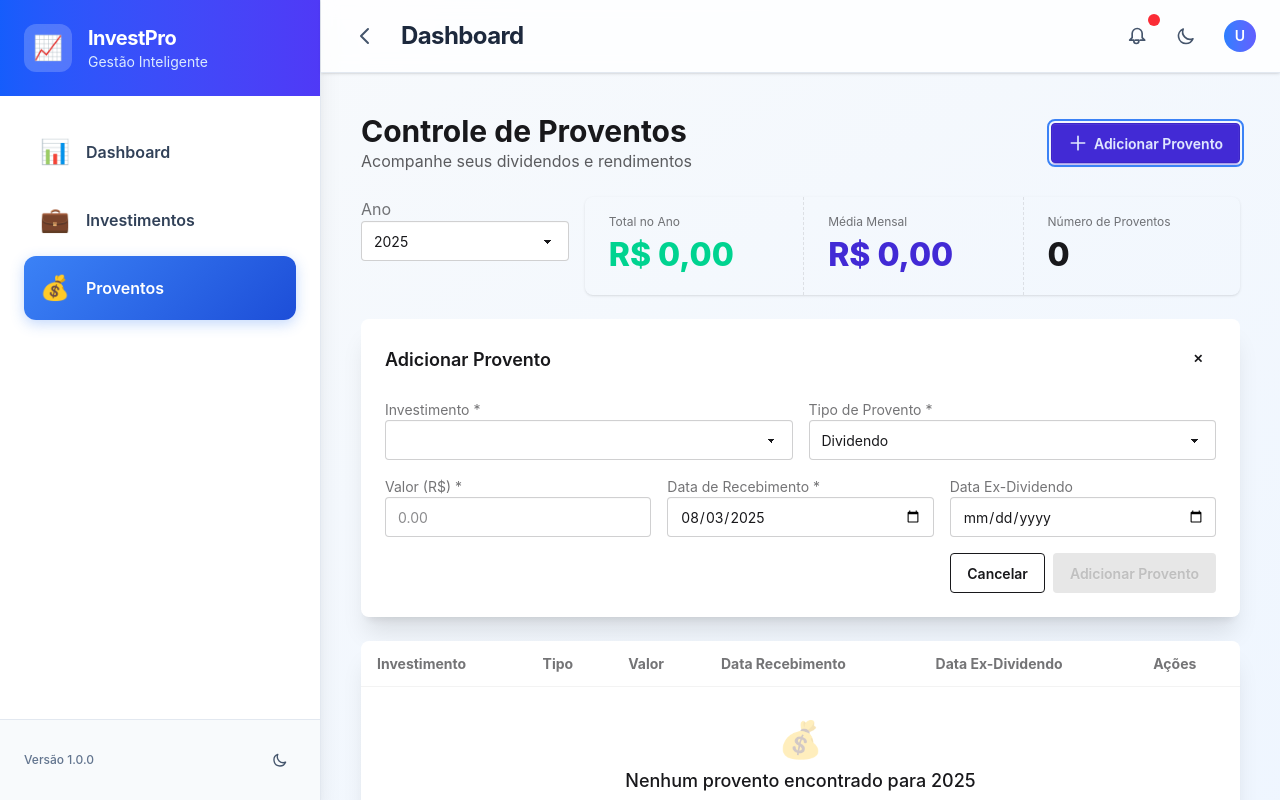
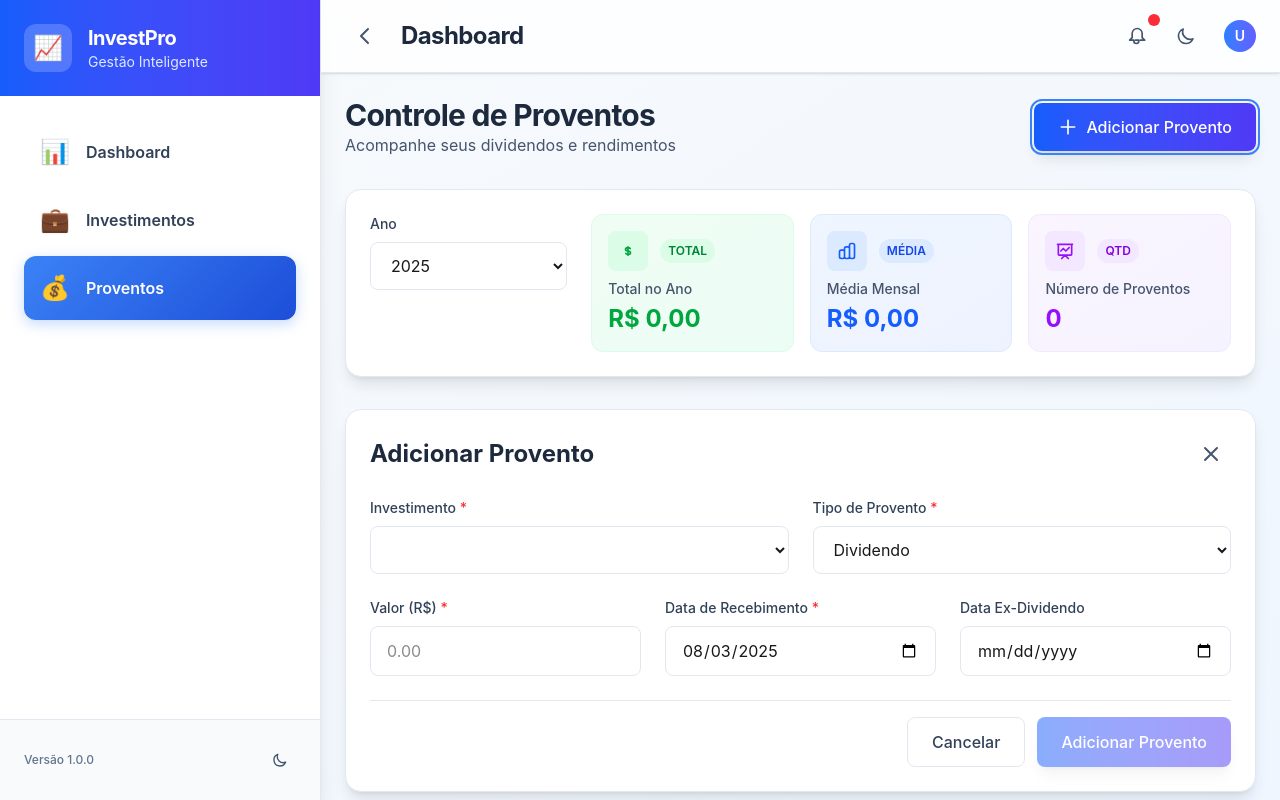
Before and after one commit to wandealves/gestao-investimento-ui, an Angular app: page /dividends in a window 1280 px wide. Both pictures are taken after a click on the button "Adicionar Provento". Built offline with nearby package versions, Linux system fonts and the light colour scheme.

Commit message:
feat: ajuste menu

```diff
--- a/src/app/components/dividend-tracking/dividend-tracking.component.html
+++ b/src/app/components/dividend-tracking/dividend-tracking.component.html
@@ -1,11 +1,14 @@
-<div class="container mx-auto p-4 space-y-6">
+<div class="space-y-8">
   <!-- Header -->
   <div class="flex flex-col sm:flex-row justify-between items-start sm:items-center gap-4">
     <div>
-      <h1 class="text-3xl font-bold">Controle de Proventos</h1>
-      <p class="text-base-content/70">Acompanhe seus dividendos e rendimentos</p>
+      <h1 class="text-3xl font-bold text-slate-800 tracking-tight">Controle de Proventos</h1>
+      <p class="text-slate-600">Acompanhe seus dividendos e rendimentos</p>
     </div>
-    <button class="btn btn-primary" (click)="onShowForm()">
+    <button
+      class="px-6 py-3 bg-gradient-to-r from-blue-600 to-indigo-600 text-white rounded-lg hover:from-blue-700 hover:to-indigo-700 transition-all duration-200 font-medium shadow-lg flex items-center gap-2"
+      (click)="onShowForm()"
+    >
       <svg class="w-5 h-5" fill="none" stroke="currentColor" viewBox="0 0 24 24">
         <path stroke-linecap="round" stroke-linejoin="round" stroke-width="2" d="M12 4v16m8-8H4"></path>
       </svg>
@@ -14,13 +17,12 @@
   </div>
 
   <!-- Year Filter and Summary -->
-  <div class="grid grid-cols-1 lg:grid-cols-4 gap-4">
-    <div class="form-control">
-      <label class="label">
-        <span class="label-text">Ano</span>
-      </label>
+  <div class="bg-white rounded-2xl p-6 shadow-lg border border-slate-200">
+    <div class="grid grid-cols-1 lg:grid-cols-4 gap-6">
+      <div>
+        <label class="block text-sm font-medium text-slate-700 mb-2">Ano</label>
         <select
-        class="select select-bordered"
+          class="w-full px-4 py-3 border border-slate-200 rounded-lg focus:ring-2 focus:ring-blue-500 focus:border-transparent outline-none transition-all duration-200 bg-white"
           [value]="selectedYear()"
           (change)="onYearChange($event)"
         >
@@ -30,42 +32,76 @@
         </select>
       </div>
 
-    <div class="stats shadow col-span-3">
-      <div class="stat">
-        <div class="stat-title">Total no Ano</div>
-        <div class="stat-value text-success">{{ formatCurrency(yearlyTotal()) }}</div>
+      <div class="lg:col-span-3 grid grid-cols-1 md:grid-cols-3 gap-4">
+        <div class="bg-gradient-to-br from-green-50 to-emerald-50 rounded-xl p-4 border border-green-100">
+          <div class="flex items-center gap-3 mb-2">
+            <div class="w-10 h-10 bg-green-100 rounded-lg flex items-center justify-center">
+              <svg class="w-5 h-5 text-green-600" fill="none" stroke="currentColor" viewBox="0 0 24 24">
+                <path stroke-linecap="round" stroke-linejoin="round" stroke-width="2" d="M12 8c-1.657 0-3 .895-3 2s1.343 2 3 2 3 .895 3 2-1.343 2-3 2m0-8c1.11 0 2.08.402 2.599 1M12 8V7m0 1v8m0 0v1m0-1c-1.11 0-2.08-.402-2.599-1"></path>
+              </svg>
             </div>
-      <div class="stat">
-        <div class="stat-title">Média Mensal</div>
-        <div class="stat-value text-primary">{{ formatCurrency(averageMonthly()) }}</div>
+            <span class="text-xs font-semibold text-green-700 bg-green-100 px-2 py-1 rounded-full">TOTAL</span>
           </div>
-      <div class="stat">
-        <div class="stat-title">Número de Proventos</div>
-        <div class="stat-value">{{ filteredDividends().length }}</div>
+          <h3 class="text-sm font-medium text-slate-600 mb-1">Total no Ano</h3>
+          <p class="text-2xl font-bold text-green-600">{{ formatCurrency(yearlyTotal()) }}</p>
+        </div>
+
+        <div class="bg-gradient-to-br from-blue-50 to-indigo-50 rounded-xl p-4 border border-blue-100">
+          <div class="flex items-center gap-3 mb-2">
+            <div class="w-10 h-10 bg-blue-100 rounded-lg flex items-center justify-center">
+              <svg class="w-5 h-5 text-blue-600" fill="none" stroke="currentColor" viewBox="0 0 24 24">
+                <path stroke-linecap="round" stroke-linejoin="round" stroke-width="2" d="M9 19v-6a2 2 0 00-2-2H5a2 2 0 00-2 2v6a2 2 0 002 2h2a2 2 0 002-2zm0 0V9a2 2 0 012-2h2a2 2 0 012 2v10m-6 0a2 2 0 002 2h2a2 2 0 002-2m0 0V5a2 2 0 012-2h2a2 2 0 012 2v14a2 2 0 01-2 2h-2a2 2 0 01-2-2z"></path>
+              </svg>
+            </div>
+            <span class="text-xs font-semibold text-blue-700 bg-blue-100 px-2 py-1 rounded-full">MÉDIA</span>
+          </div>
+          <h3 class="text-sm font-medium text-slate-600 mb-1">Média Mensal</h3>
+          <p class="text-2xl font-bold text-blue-600">{{ formatCurrency(averageMonthly()) }}</p>
+        </div>
+
+        <div class="bg-gradient-to-br from-purple-50 to-violet-50 rounded-xl p-4 border border-purple-100">
+          <div class="flex items-center gap-3 mb-2">
+            <div class="w-10 h-10 bg-purple-100 rounded-lg flex items-center justify-center">
+              <svg class="w-5 h-5 text-purple-600" fill="none" stroke="currentColor" viewBox="0 0 24 24">
+                <path stroke-linecap="round" stroke-linejoin="round" stroke-width="2" d="M7 12l3-3 3 3 4-4M8 21l4-4 4 4M3 4h18M4 4h16v12a1 1 0 01-1 1H5a1 1 0 01-1-1V4z"></path>
+              </svg>
+            </div>
+            <span class="text-xs font-semibold text-purple-700 bg-purple-100 px-2 py-1 rounded-full">QTD</span>
+          </div>
+          <h3 class="text-sm font-medium text-slate-600 mb-1">Número de Proventos</h3>
+          <p class="text-2xl font-bold text-purple-600">{{ filteredDividends().length }}</p>
+        </div>
       </div>
     </div>
   </div>
 
   <!-- Add Dividend Form -->
   @if (showForm()) {
-    <div class="card bg-base-100 shadow-xl">
-      <div class="card-body">
-        <div class="flex justify-between items-center mb-4">
-          <h2 class="card-title">Adicionar Provento</h2>
-          <button class="btn btn-sm btn-ghost" (click)="onHideForm()">✕</button>
+    <div class="bg-white rounded-2xl p-6 shadow-lg border border-slate-200">
+      <div class="flex justify-between items-center mb-6">
+        <h2 class="text-2xl font-bold text-slate-800">Adicionar Provento</h2>
+        <button
+          class="p-2 rounded-lg hover:bg-slate-100 transition-colors duration-200"
+          (click)="onHideForm()"
+        >
+          <svg class="w-6 h-6 text-slate-600" fill="none" stroke="currentColor" viewBox="0 0 24 24">
+            <path stroke-linecap="round" stroke-linejoin="round" stroke-width="2" d="M6 18L18 6M6 6l12 12"></path>
+          </svg>
+        </button>
       </div>
 
-        <form [formGroup]="dividendForm" (ngSubmit)="onSubmit()" class="space-y-4">
-          <div class="grid grid-cols-1 md:grid-cols-2 gap-4">
+      <form [formGroup]="dividendForm" (ngSubmit)="onSubmit()" class="space-y-6">
+        <div class="grid grid-cols-1 md:grid-cols-2 gap-6">
           <!-- Investment -->
-            <div class="form-control w-full">
-              <label class="label">
-                <span class="label-text">Investimento *</span>
+          <div>
+            <label class="block text-sm font-medium text-slate-700 mb-2">
+              Investimento <span class="text-red-500">*</span>
             </label>
             <select
               formControlName="investmentId"
-                class="select select-bordered w-full"
-                [class.select-error]="getFieldError('investmentId')"
+              class="w-full px-4 py-3 border rounded-lg focus:ring-2 focus:ring-blue-500 focus:border-transparent outline-none transition-all duration-200 bg-white"
+              [class.border-red-300]="getFieldError('investmentId')"
+              [class.border-slate-200]="!getFieldError('investmentId')"
             >
               <option value="">Selecione o investimento</option>
               @for (investment of investments(); track investment.id) {
@@ -73,20 +109,18 @@
               }
             </select>
             @if (getFieldError('investmentId')) {
-                <label class="label">
-                  <span class="label-text-alt text-error">{{ getFieldError('investmentId') }}</span>
-                </label>
+              <p class="mt-1 text-sm text-red-600">{{ getFieldError('investmentId') }}</p>
             }
           </div>
 
           <!-- Dividend Type -->
-            <div class="form-control w-full">
-              <label class="label">
-                <span class="label-text">Tipo de Provento *</span>
+          <div>
+            <label class="block text-sm font-medium text-slate-700 mb-2">
+              Tipo de Provento <span class="text-red-500">*</span>
             </label>
             <select
               formControlName="type"
-                class="select select-bordered w-full"
+              class="w-full px-4 py-3 border border-slate-200 rounded-lg focus:ring-2 focus:ring-blue-500 focus:border-transparent outline-none transition-all duration-200 bg-white"
             >
               @for (type of dividendTypes; track type) {
                 <option [value]="type">{{ getDividendTypeLabel(type) }}</option>
@@ -95,11 +129,11 @@
           </div>
         </div>
 
-          <div class="grid grid-cols-1 md:grid-cols-3 gap-4">
+        <div class="grid grid-cols-1 md:grid-cols-3 gap-6">
           <!-- Amount -->
-            <div class="form-control w-full">
-              <label class="label">
-                <span class="label-text">Valor (R$) *</span>
+          <div>
+            <label class="block text-sm font-medium text-slate-700 mb-2">
+              Valor (R$) <span class="text-red-500">*</span>
             </label>
             <input
               type="number"
@@ -107,124 +141,162 @@
               step="0.01"
               min="0"
               placeholder="0.00"
-                class="input input-bordered w-full"
-                [class.input-error]="getFieldError('amount')"
+              class="w-full px-4 py-3 border rounded-lg focus:ring-2 focus:ring-blue-500 focus:border-transparent outline-none transition-all duration-200"
+              [class.border-red-300]="getFieldError('amount')"
+              [class.border-slate-200]="!getFieldError('amount')"
             />
             @if (getFieldError('amount')) {
-                <label class="label">
-                  <span class="label-text-alt text-error">{{ getFieldError('amount') }}</span>
-                </label>
+              <p class="mt-1 text-sm text-red-600">{{ getFieldError('amount') }}</p>
             }
           </div>
 
           <!-- Received Date -->
-            <div class="form-control w-full">
-              <label class="label">
-                <span class="label-text">Data de Recebimento *</span>
+          <div>
+            <label class="block text-sm font-medium text-slate-700 mb-2">
+              Data de Recebimento <span class="text-red-500">*</span>
             </label>
             <input
               type="date"
               formControlName="receivedDate"
-                class="input input-bordered w-full"
-                [class.input-error]="getFieldError('receivedDate')"
+              class="w-full px-4 py-3 border rounded-lg focus:ring-2 focus:ring-blue-500 focus:border-transparent outline-none transition-all duration-200"
+              [class.border-red-300]="getFieldError('receivedDate')"
+              [class.border-slate-200]="!getFieldError('receivedDate')"
             />
             @if (getFieldError('receivedDate')) {
-                <label class="label">
-                  <span class="label-text-alt text-error">{{ getFieldError('receivedDate') }}</span>
-                </label>
+              <p class="mt-1 text-sm text-red-600">{{ getFieldError('receivedDate') }}</p>
             }
           </div>
 
           <!-- Ex-Dividend Date -->
-            <div class="form-control w-full">
-              <label class="label">
-                <span class="label-text">Data Ex-Dividendo</span>
+          <div>
+            <label class="block text-sm font-medium text-slate-700 mb-2">
+              Data Ex-Dividendo
             </label>
             <input
               type="date"
               formControlName="exDividendDate"
-                class="input input-bordered w-full"
+              class="w-full px-4 py-3 border border-slate-200 rounded-lg focus:ring-2 focus:ring-blue-500 focus:border-transparent outline-none transition-all duration-200"
             />
           </div>
         </div>
 
         <!-- Action Buttons -->
-          <div class="flex justify-end gap-2">
-            <button type="button" class="btn btn-outline" (click)="onHideForm()">
+        <div class="flex justify-end gap-3 pt-4 border-t border-slate-200">
+          <button
+            type="button"
+            class="px-6 py-3 border border-slate-200 text-slate-700 rounded-lg hover:bg-slate-50 transition-colors duration-200 font-medium"
+            (click)="onHideForm()"
+          >
             Cancelar
           </button>
-            <button type="submit" class="btn btn-primary" [disabled]="dividendForm.invalid || isLoading()">
+          <button
+            type="submit"
+            class="px-6 py-3 bg-gradient-to-r from-blue-600 to-indigo-600 text-white rounded-lg hover:from-blue-700 hover:to-indigo-700 transition-all duration-200 font-medium shadow-lg flex items-center gap-2 disabled:opacity-50 disabled:cursor-not-allowed"
+            [disabled]="dividendForm.invalid || isLoading()"
+          >
             @if (isLoading()) {
-                <span class="loading loading-spinner loading-sm"></span>
+              <svg class="animate-spin -ml-1 mr-2 h-4 w-4 text-white" xmlns="http://www.w3.org/2000/svg" fill="none" viewBox="0 0 24 24">
+                <circle class="opacity-25" cx="12" cy="12" r="10" stroke="currentColor" stroke-width="4"></circle>
+                <path class="opacity-75" fill="currentColor" d="M4 12a8 8 0 018-8V0C5.373 0 0 5.373 0 12h4zm2 5.291A7.962 7.962 0 014 12H0c0 3.042 1.135 5.824 3 7.938l3-2.647z"></path>
+              </svg>
             }
             Adicionar Provento
           </button>
         </div>
       </form>
     </div>
-    </div>
   }
 
   <!-- Dividends by Type -->
   @if (dividendsByType().length > 0) {
-    <div class="card bg-base-100 shadow-xl">
-      <div class="card-body">
-        <h2 class="card-title">Proventos por Tipo - {{ selectedYear() }}</h2>
+    <div class="bg-white rounded-2xl p-6 shadow-lg border border-slate-200">
+      <div class="flex items-center gap-3 mb-6">
+        <div class="w-10 h-10 bg-orange-100 rounded-lg flex items-center justify-center">
+          <svg class="w-5 h-5 text-orange-600" fill="none" stroke="currentColor" viewBox="0 0 24 24">
+            <path stroke-linecap="round" stroke-linejoin="round" stroke-width="2" d="M11 3.055A9.001 9.001 0 1020.945 13H11V3.055z"></path>
+            <path stroke-linecap="round" stroke-linejoin="round" stroke-width="2" d="M20.488 9H15V3.512A9.025 9.025 0 0120.488 9z"></path>
+          </svg>
+        </div>
+        <h2 class="text-xl font-bold text-slate-800">Proventos por Tipo - {{ selectedYear() }}</h2>
+      </div>
       <div class="grid grid-cols-1 md:grid-cols-2 lg:grid-cols-4 gap-4">
         @for (item of dividendsByType(); track item.type) {
-            <div class="stat bg-base-200 rounded-lg">
-              <div class="stat-title">{{ getDividendTypeLabel(item.type) }}</div>
-              <div class="stat-value text-success text-lg">{{ formatCurrency(item.amount) }}</div>
+          <div class="bg-gradient-to-br from-slate-50 to-gray-50 rounded-xl p-4 border border-slate-100">
+            <div class="flex items-center gap-3 mb-2">
+              <div class="w-8 h-8 bg-slate-100 rounded-lg flex items-center justify-center">
+                <svg class="w-4 h-4 text-slate-600" fill="none" stroke="currentColor" viewBox="0 0 24 24">
+                  <path stroke-linecap="round" stroke-linejoin="round" stroke-width="2" d="M12 8c-1.657 0-3 .895-3 2s1.343 2 3 2 3 .895 3 2-1.343 2-3 2m0-8c1.11 0 2.08.402 2.599 1M12 8V7m0 1v8m0 0v1m0-1c-1.11 0-2.08-.402-2.599-1"></path>
+                </svg>
+              </div>
+              <span class="text-xs font-semibold text-slate-500 bg-slate-100 px-2 py-1 rounded-full">{{ getDividendTypeLabel(item.type).toUpperCase() }}</span>
+            </div>
+            <h3 class="text-sm font-medium text-slate-600 mb-1">{{ getDividendTypeLabel(item.type) }}</h3>
+            <p class="text-xl font-bold text-green-600">{{ formatCurrency(item.amount) }}</p>
           </div>
         }
-        </div>
       </div>
     </div>
   }
 
   <!-- Dividends List -->
-  <div class="card bg-base-100 shadow-xl">
-    <div class="card-body p-0">
+  <div class="bg-white rounded-2xl shadow-lg border border-slate-200 overflow-hidden">
+    <div class="px-6 py-4 border-b border-slate-200">
+      <div class="flex items-center gap-3">
+        <div class="w-10 h-10 bg-green-100 rounded-lg flex items-center justify-center">
+          <svg class="w-5 h-5 text-green-600" fill="none" stroke="currentColor" viewBox="0 0 24 24">
+            <path stroke-linecap="round" stroke-linejoin="round" stroke-width="2" d="M9 5H7a2 2 0 00-2 2v10a2 2 0 002 2h8a2 2 0 002-2V7a2 2 0 00-2-2h-2M9 5a2 2 0 002 2h2a2 2 0 002-2M9 5a2 2 0 012-2h2a2 2 0 012 2"></path>
+          </svg>
+        </div>
+        <h2 class="text-xl font-bold text-slate-800">Lista de Proventos</h2>
+      </div>
+    </div>
     <div class="overflow-x-auto">
-        <table class="table table-zebra">
-          <thead>
+      <table class="w-full">
+        <thead class="bg-slate-50 border-b border-slate-200">
           <tr>
-              <th>Investimento</th>
-              <th>Tipo</th>
-              <th>Valor</th>
-              <th>Data Recebimento</th>
-              <th>Data Ex-Dividendo</th>
-              <th>Ações</th>
+            <th class="px-6 py-4 text-left text-sm font-semibold text-slate-700">Investimento</th>
+            <th class="px-6 py-4 text-left text-sm font-semibold text-slate-700">Tipo</th>
+            <th class="px-6 py-4 text-right text-sm font-semibold text-slate-700">Valor</th>
+            <th class="px-6 py-4 text-left text-sm font-semibold text-slate-700">Data Recebimento</th>
+            <th class="px-6 py-4 text-left text-sm font-semibold text-slate-700">Data Ex-Dividendo</th>
+            <th class="px-6 py-4 text-center text-sm font-semibold text-slate-700">Ações</th>
           </tr>
         </thead>
-          <tbody>
+        <tbody class="divide-y divide-slate-200">
           @for (dividend of filteredDividends(); track dividend.id) {
-              <tr class="hover">
-                <td>
+            <tr class="hover:bg-slate-50 transition-colors duration-200">
+              <td class="px-6 py-4">
                 @if (getInvestmentById(dividend.investmentId); as investment) {
+                  <div class="flex items-center gap-3">
+                    <div class="w-10 h-10 bg-slate-100 rounded-lg flex items-center justify-center text-slate-600 font-semibold text-sm">
+                      {{ investment.ticker.substring(0, 2) }}
+                    </div>
                     <div>
-                      <div class="font-semibold">{{ investment.name }}</div>
-                      <div class="text-sm opacity-70">{{ investment.ticker }}</div>
+                      <div class="font-semibold text-slate-800">{{ investment.name }}</div>
+                      <div class="text-sm text-slate-500">{{ investment.ticker }}</div>
+                    </div>
                   </div>
                 } @else {
-                    <span class="text-error">Investimento não encontrado</span>
+                  <span class="text-red-600 font-medium">Investimento não encontrado</span>
                 }
               </td>
-                <td>
-                  <div class="badge badge-outline">{{ getDividendTypeLabel(dividend.type) }}</div>
+              <td class="px-6 py-4">
+                <span class="inline-flex px-2 py-1 text-xs font-semibold rounded-full bg-blue-100 text-blue-800">
+                  {{ getDividendTypeLabel(dividend.type) }}
+                </span>
               </td>
-                <td class="font-semibold text-success">{{ formatCurrency(dividend.amount) }}</td>
-                <td>{{ formatDate(dividend.receivedDate) }}</td>
-                <td>
+              <td class="px-6 py-4 text-right font-bold text-green-600">{{ formatCurrency(dividend.amount) }}</td>
+              <td class="px-6 py-4 font-medium text-slate-800">{{ formatDate(dividend.receivedDate) }}</td>
+              <td class="px-6 py-4 font-medium text-slate-800">
                 @if (dividend.exDividendDate) {
                   {{ formatDate(dividend.exDividendDate) }}
                 } @else {
-                    <span class="text-base-content/50">—</span>
+                  <span class="text-slate-400">—</span>
                 }
               </td>
-                <td>
+              <td class="px-6 py-4 text-center">
                 <button
-                    class="btn btn-ghost btn-sm text-error"
+                  class="px-3 py-2 text-sm font-medium text-red-600 hover:bg-red-50 rounded-lg transition-colors duration-200"
                   (click)="onDelete(dividend)"
                 >
                   Excluir
@@ -233,11 +305,17 @@
             </tr>
           } @empty {
             <tr>
-                <td colspan="6" class="text-center py-8">
-                  <div class="flex flex-col items-center gap-2">
-                    <div class="text-4xl opacity-30">💰</div>
-                    <p class="text-lg font-medium">Nenhum provento encontrado para {{ selectedYear() }}</p>
-                    <p class="text-sm opacity-70">Comece adicionando seus primeiros proventos</p>
+              <td colspan="6" class="text-center py-12">
+                <div class="flex flex-col items-center gap-3">
+                  <div class="w-16 h-16 bg-slate-100 rounded-full flex items-center justify-center mx-auto">
+                    <svg class="w-8 h-8 text-slate-400" fill="none" stroke="currentColor" viewBox="0 0 24 24">
+                      <path stroke-linecap="round" stroke-linejoin="round" stroke-width="2" d="M12 8c-1.657 0-3 .895-3 2s1.343 2 3 2 3 .895 3 2-1.343 2-3 2m0-8c1.11 0 2.08.402 2.599 1M12 8V7m0 1v8m0 0v1m0-1c-1.11 0-2.08-.402-2.599-1"></path>
+                    </svg>
+                  </div>
+                  <div class="text-center">
+                    <p class="text-lg font-medium text-slate-800">Nenhum provento encontrado para {{ selectedYear() }}</p>
+                    <p class="text-sm text-slate-500 mt-1">Comece adicionando seus primeiros proventos</p>
+                  </div>
                 </div>
               </td>
             </tr>
@@ -247,4 +325,3 @@
     </div>
   </div>
 </div>
-</div>
```
Lines whose indentation alone changed are shown as unchanged.
